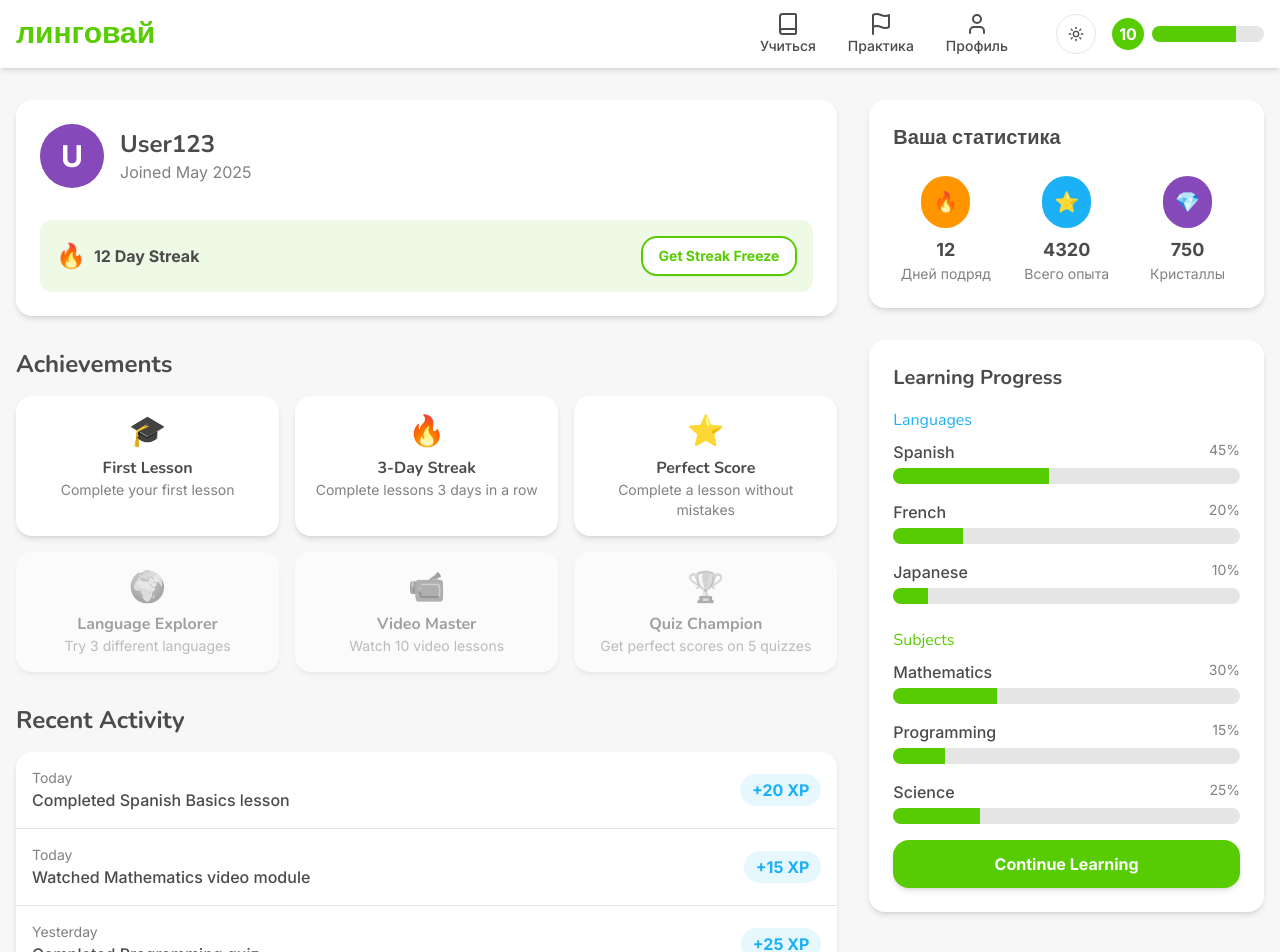
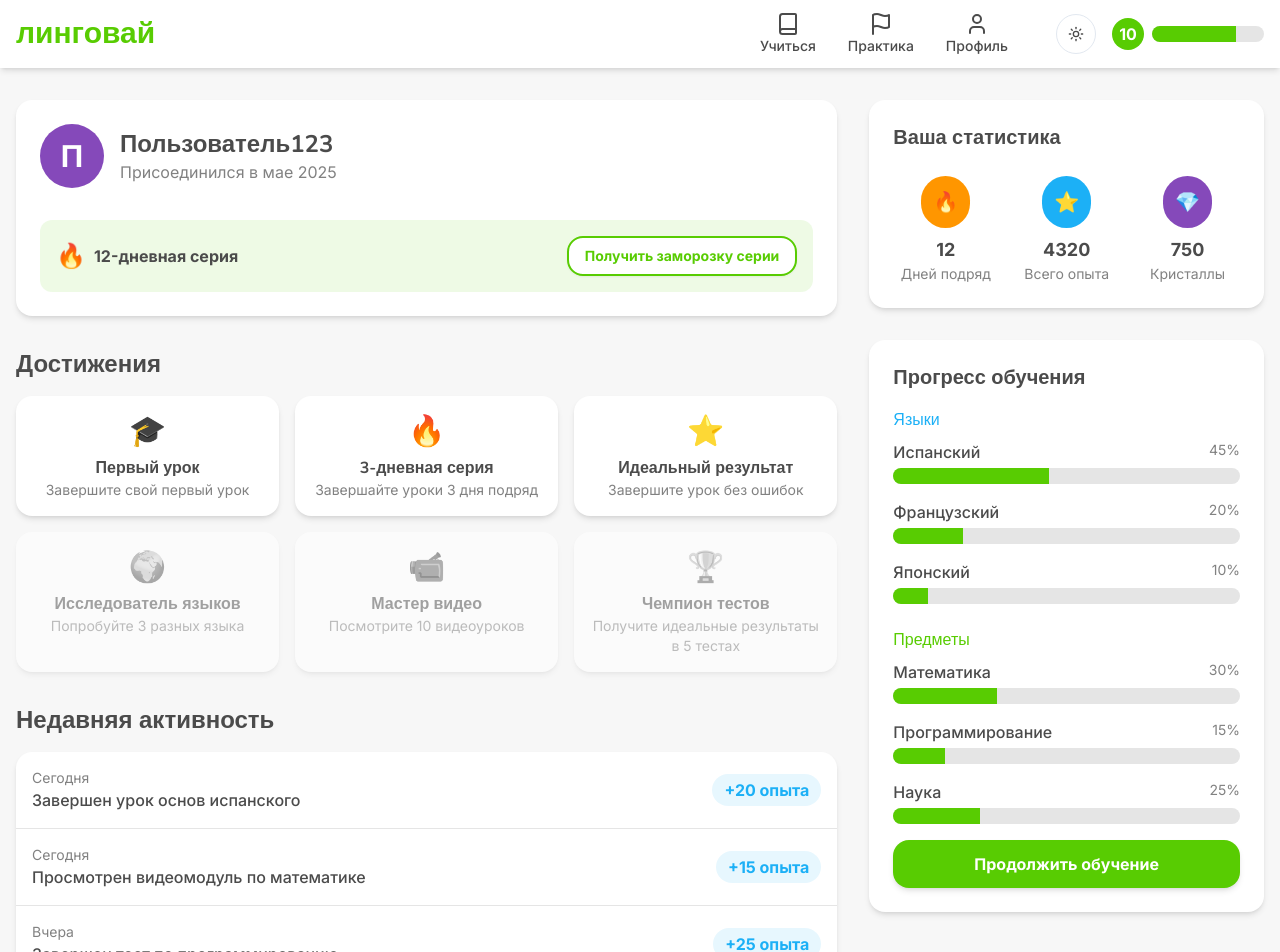
Before and after one commit to abdullojony/lingofy-54259c62, a React (Vite) app: page /profile in a window 1280 px wide. Shown: the top 952 px of the page. Built offline with nearby package versions, Linux system fonts and the light colour scheme.

Commit message:
Translate app interface to Russian

```diff
--- a/src/components/CourseCard.tsx
+++ b/src/components/CourseCard.tsx
@@ -65,12 +65,12 @@ const CourseCard: React.FC<CourseCardProps> = ({
 
       {isNew && (
         <span className="bg-duolingo-purple text-white text-xs font-bold px-2 py-1 rounded-full mb-2">
-          NEW
+          НОВОЕ
         </span>
       )}
 
       <p className="text-sm text-duolingo-dark/70 dark:text-gray-400 mt-2">
-        {progress}% complete
+        {progress}% завершено
       </p>
     </div>
   );
--- a/src/pages/Index.tsx
+++ b/src/pages/Index.tsx
@@ -10,17 +10,17 @@ const Index = () => {
   const navigate = useNavigate();
 
   const languages = [
-    { id: 1, name: "Spanish", icon: "🇪🇸", progress: 45, type: 'language' },
-    { id: 2, name: "French", icon: "🇫🇷", progress: 20, type: 'language' },
-    { id: 3, name: "Japanese", icon: "🇯🇵", progress: 10, isNew: true, type: 'language' },
-    { id: 4, name: "German", icon: "🇩🇪", progress: 5, type: 'language' }
+    { id: 1, name: "Испанский", icon: "🇪🇸", progress: 45, type: 'language' },
+    { id: 2, name: "Французский", icon: "🇫🇷", progress: 20, type: 'language' },
+    { id: 3, name: "Японский", icon: "🇯🇵", progress: 10, isNew: true, type: 'language' },
+    { id: 4, name: "Немецкий", icon: "🇩🇪", progress: 5, type: 'language' }
   ];
 
   const subjects = [
-    { id: 1, name: "Math", icon: "math", progress: 30, type: 'subject' },
-    { id: 2, name: "Programming", icon: "programming", progress: 15, isNew: true, type: 'subject' },
-    { id: 3, name: "Science", icon: "science", progress: 25, type: 'subject' },
-    { id: 4, name: "History", icon: "history", progress: 5, isNew: true, type: 'subject' }
+    { id: 1, name: "Математика", icon: "math", progress: 30, type: 'subject' },
+    { id: 2, name: "Программирование", icon: "programming", progress: 15, isNew: true, type: 'subject' },
+    { id: 3, name: "Наука", icon: "science", progress: 25, type: 'subject' },
+    { id: 4, name: "История", icon: "history", progress: 5, isNew: true, type: 'subject' }
   ];
 
   const handleContinueLearning = () => {
@@ -35,16 +35,16 @@ const Index = () => {
       <div className="container mx-auto px-4 py-8">
         <div className="mb-8 text-center">
           <h1 className="text-3xl md:text-4xl font-bold text-duolingo-dark mb-4 dark:text-gray-100">
-            Learn anything with Lingvai
+            Изучайте всё с Lingvai
           </h1>
           <p className="text-lg text-duolingo-dark/70 max-w-2xl mx-auto dark:text-gray-400">
-            Study languages, academic subjects, and professional skills with our interactive lessons!
+            Изучайте языки, академические предметы и профессиональные навыки с нашими интерактивными уроками!
           </p>
         </div>
 
         <div className="grid grid-cols-1 md:grid-cols-3 lg:grid-cols-4 gap-6">
           <div className="md:col-span-2 lg:col-span-3">
-            <h2 className="text-2xl font-bold mb-4 dark:text-gray-100">Languages</h2>
+            <h2 className="text-2xl font-bold mb-4 dark:text-gray-100">Языки</h2>
             <div className="grid grid-cols-1 sm:grid-cols-2 lg:grid-cols-3 gap-6 mb-8">
               {languages.map((language) => (
                 <CourseCard
@@ -59,7 +59,7 @@ const Index = () => {
               ))}
             </div>
 
-            <h2 className="text-2xl font-bold mb-4 dark:text-gray-100">Subjects</h2>
+            <h2 className="text-2xl font-bold mb-4 dark:text-gray-100">Предметы</h2>
             <div className="grid grid-cols-1 sm:grid-cols-2 lg:grid-cols-3 gap-6">
               {subjects.map((subject) => (
                 <CourseCard
@@ -80,16 +80,16 @@ const Index = () => {
               <ProfileWidget streakDays={12} xp={4320} gems={750} />
 
               <div className="mt-6 bg-white shadow-md rounded-2xl p-6 dark:bg-gray-800">
-                <h3 className="text-xl font-bold mb-4 dark:text-white">Daily Goal</h3>
+                <h3 className="text-xl font-bold mb-4 dark:text-white">Ежедневная цель</h3>
                 <div className="duo-progress mb-3">
                   <div className="duo-progress-bar w-1/2"></div>
                 </div>
                 <div className="flex justify-between text-sm text-duolingo-dark/70 dark:text-gray-400">
-                  <span>10 XP</span>
-                  <span>/ 20 XP</span>
+                  <span>10 опыта</span>
+                  <span>/ 20 опыта</span>
                 </div>
                 <Button onClick={handleContinueLearning} className="w-full mt-4">
-                  Continue Learning
+                  Продолжить обучение
                 </Button>
               </div>
             </div>
--- a/src/pages/Profile.tsx
+++ b/src/pages/Profile.tsx
@@ -5,20 +5,20 @@ import ProfileWidget from '../components/ProfileWidget';
 
 const Profile = () => {
   const achievements = [
-    { title: "First Lesson", description: "Complete your first lesson", emoji: "🎓", completed: true },
-    { title: "3-Day Streak", description: "Complete lessons 3 days in a row", emoji: "🔥", completed: true },
-    { title: "Perfect Score", description: "Complete a lesson without mistakes", emoji: "⭐", completed: true },
-    { title: "Language Explorer", description: "Try 3 different languages", emoji: "🌍", completed: false },
-    { title: "Video Master", description: "Watch 10 video lessons", emoji: "📹", completed: false },
-    { title: "Quiz Champion", description: "Get perfect scores on 5 quizzes", emoji: "🏆", completed: false },
+    { title: "Первый урок", description: "Завершите свой первый урок", emoji: "🎓", completed: true },
+    { title: "3-дневная серия", description: "Завершайте уроки 3 дня подряд", emoji: "🔥", completed: true },
+    { title: "Идеальный результат", description: "Завершите урок без ошибок", emoji: "⭐", completed: true },
+    { title: "Исследователь языков", description: "Попробуйте 3 разных языка", emoji: "🌍", completed: false },
+    { title: "Мастер видео", description: "Посмотрите 10 видеоуроков", emoji: "📹", completed: false },
+    { title: "Чемпион тестов", description: "Получите идеальные результаты в 5 тестах", emoji: "🏆", completed: false },
   ];
 
   const recentActivity = [
-    { date: "Today", action: "Completed Spanish Basics lesson", xp: 20 },
-    { date: "Today", action: "Watched Mathematics video module", xp: 15 },
-    { date: "Yesterday", action: "Completed Programming quiz", xp: 25 },
-    { date: "2 days ago", action: "Practiced Japanese characters", xp: 10 },
-    { date: "3 days ago", action: "Started Science course", xp: 5 },
+    { date: "Сегодня", action: "Завершен урок основ испанского", xp: 20 },
+    { date: "Сегодня", action: "Просмотрен видеомодуль по математике", xp: 15 },
+    { date: "Вчера", action: "Завершен тест по программированию", xp: 25 },
+    { date: "2 дня назад", action: "Изучены японские символы", xp: 10 },
+    { date: "3 дня назад", action: "Начат курс науки", xp: 5 },
   ];
 
   return (
@@ -31,26 +31,26 @@ const Profile = () => {
             <div className="bg-white shadow-md rounded-2xl p-6 mb-8">
               <div className="flex items-center mb-8">
                 <div className="bg-duolingo-purple text-white text-3xl font-bold rounded-full h-16 w-16 flex items-center justify-center mr-4">
-                  U
+                  П
                 </div>
                 <div>
-                  <h1 className="text-2xl font-bold">User123</h1>
-                  <p className="text-duolingo-dark/70">Joined May 2025</p>
+                  <h1 className="text-2xl font-bold">Пользователь123</h1>
+                  <p className="text-duolingo-dark/70">Присоединился в мае 2025</p>
                 </div>
               </div>
 
               <div className="flex items-center justify-between p-4 bg-duolingo-green/10 rounded-xl">
                 <div className="flex items-center">
                   <span className="text-2xl mr-2">🔥</span>
-                  <span className="font-bold">12 Day Streak</span>
+                  <span className="font-bold">12-дневная серия</span>
                 </div>
                 <button className="duo-btn-outline text-sm py-2 px-4">
-                  Get Streak Freeze
+                  Получить заморозку серии
                 </button>
               </div>
             </div>
 
-            <h2 className="text-2xl font-bold mb-4">Achievements</h2>
+            <h2 className="text-2xl font-bold mb-4">Достижения</h2>
             <div className="grid grid-cols-1 sm:grid-cols-2 md:grid-cols-3 gap-4 mb-8">
               {achievements.map((achievement) => (
                 <div
@@ -67,7 +67,7 @@ const Profile = () => {
               ))}
             </div>
 
-            <h2 className="text-2xl font-bold mb-4">Recent Activity</h2>
+            <h2 className="text-2xl font-bold mb-4">Недавняя активность</h2>
             <div className="bg-white shadow-md rounded-2xl overflow-hidden">
               {recentActivity.map((activity, index) => (
                 <div
@@ -80,7 +80,7 @@ const Profile = () => {
                     <div className="font-medium">{activity.action}</div>
                   </div>
                   <div className="bg-duolingo-blue/10 text-duolingo-blue font-bold px-3 py-1 rounded-full">
-                    +{activity.xp} XP
+                    +{activity.xp} опыта
                   </div>
                 </div>
               ))}
@@ -91,14 +91,14 @@ const Profile = () => {
             <ProfileWidget streakDays={12} xp={4320} gems={750} />
 
             <div className="mt-8 bg-white shadow-md rounded-2xl p-6">
-              <h3 className="text-xl font-bold mb-4">Learning Progress</h3>
+              <h3 className="text-xl font-bold mb-4">Прогресс обучения</h3>
 
               <div className="mb-6">
-                <h4 className="font-medium text-duolingo-blue mb-2">Languages</h4>
+                <h4 className="font-medium text-duolingo-blue mb-2">Языки</h4>
                 {[
-                  { name: "Spanish", progress: 45 },
-                  { name: "French", progress: 20 },
-                  { name: "Japanese", progress: 10 }
+                  { name: "Испанский", progress: 45 },
+                  { name: "Французский", progress: 20 },
+                  { name: "Японский", progress: 10 }
                 ].map((course) => (
                   <div key={course.name} className="mb-4 last:mb-0">
                     <div className="flex justify-between mb-1">
@@ -113,11 +113,11 @@ const Profile = () => {
               </div>
 
               <div>
-                <h4 className="font-medium text-duolingo-green mb-2">Subjects</h4>
+                <h4 className="font-medium text-duolingo-green mb-2">Предметы</h4>
                 {[
-                  { name: "Mathematics", progress: 30 },
-                  { name: "Programming", progress: 15 },
-                  { name: "Science", progress: 25 }
+                  { name: "Математика", progress: 30 },
+                  { name: "Программирование", progress: 15 },
+                  { name: "Наука", progress: 25 }
                 ].map((course) => (
                   <div key={course.name} className="mb-4 last:mb-0">
                     <div className="flex justify-between mb-1">
@@ -131,7 +131,7 @@ const Profile = () => {
                 ))}
               </div>
 
-              <button className="duo-btn w-full mt-4">Continue Learning</button>
+              <button className="duo-btn w-full mt-4">Продолжить обучение</button>
             </div>
           </div>
         </div>
```
Also changed, not shown: src/components/Quiz.tsx (+7 -7 lines), src/pages/Lesson.tsx (+10 -10 lines).
